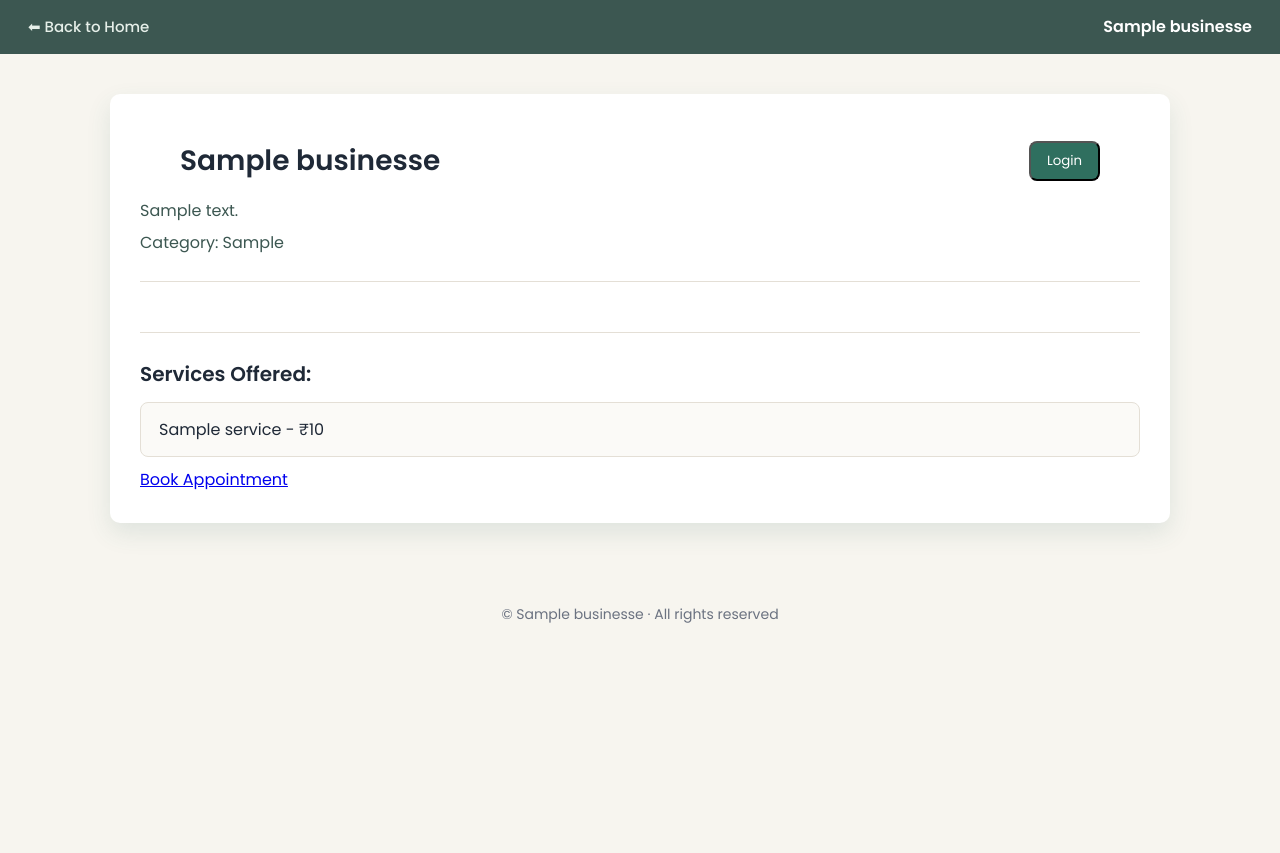
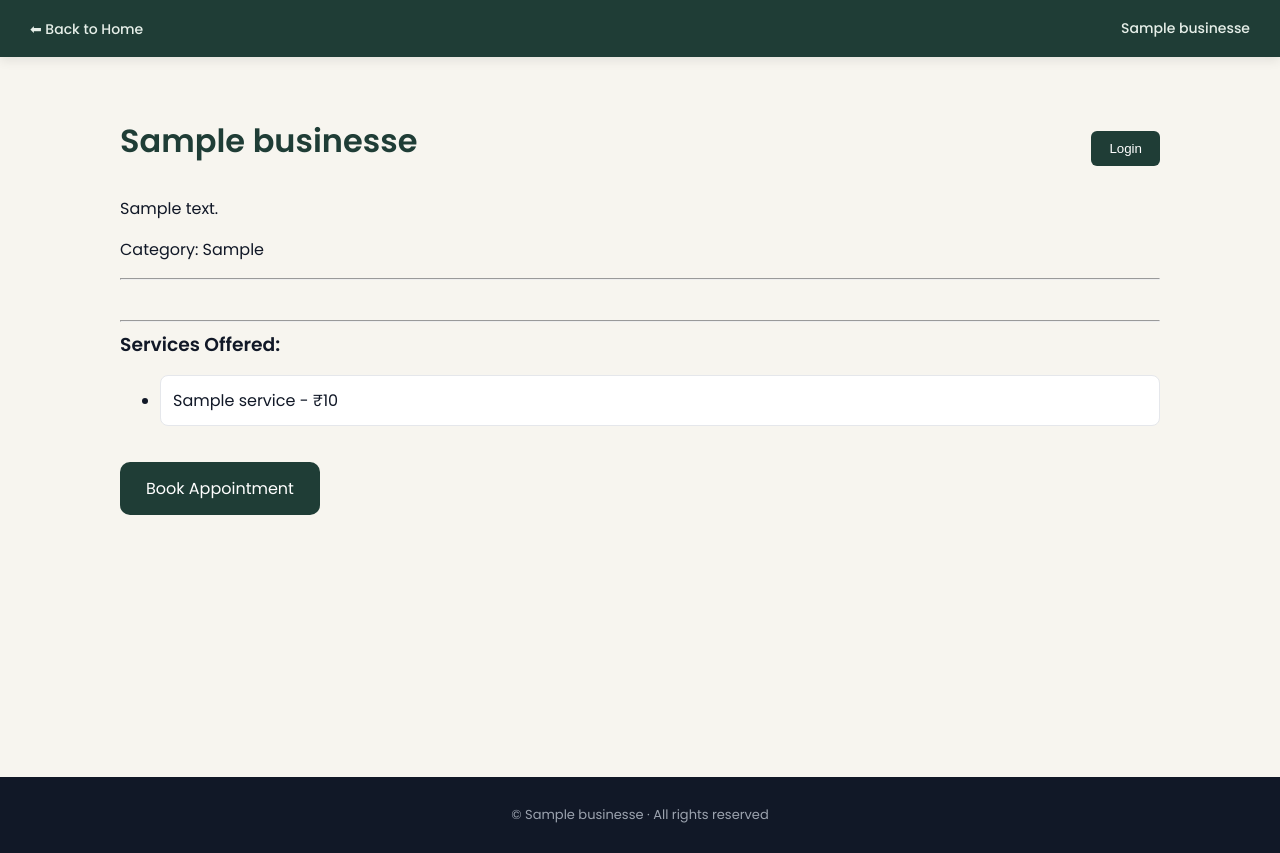
Before and after one commit to Amisha103/multi-tenant-appointment-saas, a Flask app: a page that uses app/templates/business/base.html in a window 1280 px wide. Before the commit the page ends 623 px from the top, so only its background shows below. Run offline with Flask 3, Linux system fonts and the light colour scheme; tables that the repository leaves empty hold one stand-in row (values such as "Sample post").

Commit message:
Landing page UI final Updated

```diff
--- a/app/static/css/business.css
+++ b/app/static/css/business.css
@@ -1,182 +1,183 @@
-* {
+/* ================= GLOBAL ================= */
+body {
     margin: 0;
-    padding: 0;
-    box-sizing: border-box;
-    font-family: "Poppins", sans-serif;
+    font-family: "Segoe UI", Arial, sans-serif;
+    background: #f7f5ef;
+    color: #111827;
 }
 
-body {
-    background-color: #f7f5ef; /* beige */
-    color: #1f2937;
-    line-height: 1.6;
+h1, h2, h3 {
+    margin: 0 0 15px;
 }
 
-/* NAVBAR */
-.business-navbar {
-    background: #3c5751; /* deep green */
-    color: #ffffff;
-    padding: 14px 28px;
+a {
+    text-decoration: none;
+    color: #1f3d36;
+}
+
+a:hover {
+    text-decoration: underline;
+}
+
+/* ================= NAVBAR ================= */
+.navbar {
+    background: #1f3d36;
+    color: white;
+    padding: 14px 30px;
     display: flex;
     justify-content: space-between;
     align-items: center;
 }
 
-.business-navbar .logo {
-    font-size: 15px;
-    font-weight: 500;
+.navbar a {
     color: #e6efe9;
-    text-decoration: none;
+    margin-left: 20px;
+    font-size: 14px;
 }
 
-.business-navbar .logo:hover {
-    text-decoration: underline;
+.navbar a:hover {
+    color: #6fae99;
 }
 
-.business-name {
-    font-weight: 600;
-    font-size: 16px;
+/* ================= CONTAINER ================= */
+.container {
+    max-width: 1100px;
+    margin: auto;
+    padding: 30px;
 }
 
-/* CONTAINER */
-.business-container {
-    max-width: 1100px;
-    margin: 40px auto;
-    padding: 0 20px;
+/* ================= BUTTON ================= */
+button {
+    background: #1f3d36;
+    color: white;
+    border: none;
+    padding: 10px 18px;
+    border-radius: 6px;
+    cursor: pointer;
+    transition: 0.2s;
 }
 
-/* MAIN CARD */
-.business-home {
-    background: #ffffff;
-    padding: 30px;
-    border-radius: 10px;
-    box-shadow: 0 10px 25px rgba(47,111,95,0.12);
+button:hover {
+    background: #162f2a;
 }
 
-.business-home h2 {
-    font-size: 28px;
-    font-weight: 600;
-    margin-bottom: 6px;
+/* ================= TABLE ================= */
+table {
+    width: 100%;
+    border-collapse: collapse;
+    background: white;
+    border-radius: 10px;
+    overflow: hidden;
+    margin-top: 15px;
+    box-shadow: 0 4px 12px rgba(0,0,0,0.05);
 }
 
-.business-home p {
-    color: #3c5751;
-    margin-bottom: 6px;
+table th {
+    background: #111827;
+    color: white;
+    padding: 14px;
+    border: 1px solid #374151;
 }
 
-.business-home hr {
-    margin: 25px 0;
-    border: none;
-    border-top: 1px solid #e4dfd6;
+table td {
+    padding: 14px;
+    border: 1px solid #e5e7eb;
 }
 
-/* GALLERY */
-.business-gallery {
-    display: flex;
-    flex-wrap: wrap;
-    gap: 15px;
-    justify-content: center;
-    margin-top: 20px;
-    display: grid;
-    grid-template-columns: repeat(auto-fit, minmax(220px, 1fr));
-    gap: 20px;
+table tr:nth-child(even) {
+    background: #f9fafb;
 }
 
-/* IMAGES */
-.business-img {
-    width: 250px;
-    height: 180px;
-    object-fit: cover;
-    border-radius: 10px;
-    box-shadow: 0 4px 10px rgba(47,111,95,0.15);
-    transition: transform 0.3s ease;
+table tr:hover {
+    background: #eef2ff;
 }
 
-.business-img:hover {
-    transform: scale(1.05);
+/* ================= FLASH ================= */
+.flash {
+    padding: 12px;
+    border-radius: 8px;
+    margin-bottom: 20px;
 }
 
-/* HEADER */
+.flash.success {
+    background: #dcfce7;
+    color: #166534;
+}
+
+.flash.error {
+    background: #fee2e2;
+    color: #991b1b;
+}
+
+/* ================= AUTH (LOGIN/SIGNUP) ================= */
+.auth-page {
+    height: 100vh;
+    display: flex;
+    justify-content: center;
+    align-items: center;
+}
+
+.auth-card {
+    background: white;
+    padding: 40px;
+    width: 360px;
+    border-radius: 12px;
+    border: 1px solid #e5e7eb;
+    box-shadow: 0 8px 25px rgba(0,0,0,0.08);
+    text-align: center;
+}
+
+.auth-form {
+    display: flex;
+    flex-direction: column;
+}
+
+.auth-form input {
+    padding: 12px;
+    margin: 10px 0;
+    border-radius: 8px;
+    border: 1px solid #ddd;
+}
+
+.auth-form input:focus {
+    border-color: #1f3d36;
+    outline: none;
+}
+
+/* ================= BUSINESS HOME ================= */
+.business-home {
+    max-width: 1100px;
+    margin: auto;
+    padding: 30px;
+}
+
 .business-header {
     display: flex;
     justify-content: space-between;
     align-items: center;
-    padding: 15px 40px;
 }
 
 .business-title {
-    font-size: 28px;
+    font-size: 32px;
     font-weight: bold;
-}
-
-/* BUTTONS */
-.auth-buttons {
-    display: flex;
-    gap: 10px;
-}
-
-.admin-btn {
-    padding: 8px 16px;
-    background-color: #2f6f5f;
-    color: white;
-    border-radius: 8px;
-    text-decoration: none;
-}
-
-.staff-btn {
-    padding: 8px 16px;
-    background-color: #6fae99;
-    color: white;
-    border-radius: 8px;
-    text-decoration: none;
-}
-
-/* Hover */
-.admin-btn:hover {
-    background-color: #56baa1;
-}
-
-.staff-btn:hover {
-    background-color: #5a9783;
-}
-
-/* IMAGE GRID */
-.business-images {
-    display: grid;
-    grid-template-columns: repeat(auto-fill, minmax(220px, 1fr));
-    gap: 16px;
-    margin-top: 15px;
-}
-
-.business-images img {
-    width: 100%;
-    height: 180px;
-    object-fit: cover;
-    border-radius: 8px;
-    border: 1px solid #e4dfd6;
-    transition: transform 0.3s ease;
-}
-
-.business-images img:hover {
-    transform: scale(1.03);
+    color: #1f3d36;
 }
 
 /* MODAL */
 .role-modal {
-    display: none;
     position: fixed;
-    top: 0;
-    left: 0;
     width: 100%;
     height: 100%;
     background: rgba(0,0,0,0.5);
+    display: none;
     justify-content: center;
     align-items: center;
 }
 
 .role-modal-content {
-    background: #ffffff;
-    padding: 30px;
-    border-radius: 8px;
+    background: white;
+    padding: 25px;
+    border-radius: 12px;
     text-align: center;
 }
 
@@ -184,114 +185,223 @@ body {
     display: block;
     margin: 10px 0;
     padding: 10px;
-    background: #0a2921;
-    color: white;
-    text-decoration: none;
-    border-radius: 5px;
+    background: #f3f4f6;
+    border-radius: 6px;
 }
 
-/* EXTRA SERVICES */
-.extra-service {
+.role-btn:hover {
+    background: #e5e7eb;
+}
+
+.close-btn {
+    margin-top: 10px;
+    background: #dc2626;
+}
+
+/* GALLERY */
+.business-gallery {
+    display: grid;
+    grid-template-columns: repeat(auto-fit, minmax(180px, 1fr));
+    gap: 15px;
+    margin: 20px 0;
+}
+
+.business-img {
+    width: 100%;
+    height: 150px;
+    object-fit: cover;
+    border-radius: 10px;
+}
+
+/* SERVICES */
+.service-item {
+    background: white;
+    padding: 12px;
+    border-radius: 8px;
+    border: 1px solid #e5e7eb;
+    margin-bottom: 10px;
+}
+
+/* ================= ADMIN PANEL ================= */
+.admin-container {
+    display: flex;
+    height: 100vh;
+}
+
+.sidebar {
+    width: 240px;
+    background: #111827;
+    color: white;
+    padding: 20px;
+    display: flex;
+    flex-direction: column;
+}
+
+.sidebar h2 {
+    margin-bottom: 30px;
+}
+
+.sidebar a {
+    color: #d1d5db;
+    padding: 10px;
+    border-radius: 6px;
+    margin-bottom: 5px;
+}
+
+.sidebar a:hover {
+    background: #1f2937;
+}
+
+.sidebar a:last-child {
+    margin-top: auto;
+    background: #dc2626;
+}
+
+.main-content {
+    flex: 1;
+    padding: 30px;
+    overflow-y: auto;
+}
+
+/* ================= CARDS ================= */
+.card {
+    background: white;
+    padding: 20px;
+    border-radius: 12px;
+    border: 1px solid #e5e7eb;
+    margin-bottom: 20px;
+}
+
+/* ================= STAFF PANEL ================= */
+.card.available {
+    border-left: 5px solid #6fae99;
+}
+
+.card.booked {
+    border-left: 5px solid #1f3d36;
+}
+
+.actions {
+    display: flex;
+    gap: 10px;
+}
+
+.update-btn {
+    background: #2563eb;
+}
+
+.delete-btn {
+    background: #dc2626;
+}
+
+/* ================= TOAST ================= */
+.toast {
+    position: fixed;
+    bottom: 20px;
+    right: 20px;
+    background: #1f3d36;
+    color: white;
+    padding: 12px 20px;
+    border-radius: 8px;
     display: none;
 }
 
-#viewAllBtn {
-    margin-top: 10px;
-    padding: 8px 14px;
-    border: none;
-    background: #37554d;
+/* ================= BOOK BUTTON ================= */
+.btn-book {
+    display: inline-block;
+    padding: 14px 26px;
+    background: #1f3d36;
     color: white;
-    border-radius: 6px;
-    cursor: pointer;
+    border-radius: 10px;
+    margin-top: 20px;
 }
 
-.close-btn {
-    margin-top: 15px;
-    padding: 8px 15px;
+/* ================= RESPONSIVE ================= */
+@media (max-width: 768px) {
+    .business-header {
+        flex-direction: column;
+        align-items: flex-start;
+    }
+
+    .navbar {
+        flex-direction: column;
+        gap: 10px;
+    }
+}
+/* ================= GLOBAL ================= */
+body {
+    margin: 0;
+    font-family: 'Poppins', sans-serif;
+    background: #f7f5ef;
+    color: #111827;
 }
 
-/* SERVICES LIST */
-.business-services h3 {
-    font-size: 20px;
-    font-weight: 600;
-    margin-bottom: 12px;
-}
+/* ================= NAVBAR ================= */
+.business-navbar {
+    background: #1f3d36;
+    color: white;
+    padding: 16px 30px;
 
-.business-services ul {
-    list-style: none;
-}
-
-.business-services li {
-    background: #fbfaf7;
-    padding: 14px 18px;
-    border-radius: 8px;
-    margin-bottom: 10px;
     display: flex;
     justify-content: space-between;
     align-items: center;
-    border: 1px solid #e4dfd6;
+
+    box-shadow: 0 4px 10px rgba(0,0,0,0.08);
 }
 
-.business-services li span {
+/* LEFT SIDE */
+.nav-left .logo {
+    color: #e6efe9;
+    text-decoration: none;
+    font-size: 14px;
     font-weight: 500;
+    transition: 0.2s;
 }
 
-/* LAST TEXT */
-.business-home p:last-child {
-    font-style: italic;
-    color: #6b7280;
+.nav-left .logo:hover {
+    color: #6fae99;
 }
 
-/* LOGIN OPTIONS */
-.login-options {
-    margin-top: 30px;
+/* RIGHT SIDE */
+.nav-right {
+    display: flex;
+    align-items: center;
 }
 
-.login-options h3 {
-    font-size: 20px;
-    margin-bottom: 10px;
+.business-name {
+    font-size: 14px;
+    font-weight: 500;
+    color: #e6efe9;
 }
 
-.login-options a {
-    display: inline-block;
-    margin-right: 12px;
-    padding: 10px 18px;
-    border-radius: 6px;
-    text-decoration: none;
-    font-weight: 500;
-    font-size: 14px;
-    background: #2f6f5f;
-    color: #ffffff;
-    transition: background 0.3s ease, transform 0.2s ease;
+/* ================= MAIN CONTAINER ================= */
+.business-container {
+    max-width: 1100px;
+    margin: auto;
+    padding: 30px 20px;
+    min-height: calc(100vh - 140px); /* keeps footer at bottom */
 }
 
-.login-options a:hover {
-    background: #24584b;
-    transform: translateY(-2px);
+/* ================= FOOTER ================= */
+.business-footer {
+    background: #111827;
+    color: #9ca3af;
+    text-align: center;
+    padding: 15px;
+    font-size: 13px;
 }
 
-/* FOOTER */
-.business-footer {
-    margin-top: 60px;
-    padding: 20px;
-    text-align: center;
-    font-size: 14px;
-    color: #6b7280;
-}
+/* ================= RESPONSIVE ================= */
+@media (max-width: 768px) {
 
-/* RESPONSIVE */
-@media (max-width: 768px) {
-    .business-home {
-        padding: 20px;
+    .business-navbar {
+        flex-direction: column;
+        gap: 10px;
+        text-align: center;
     }
 
-    .business-home h2 {
-        font-size: 24px;
+    .business-container {
+        padding: 20px 15px;
     }
 
-    .login-options a {
-        margin-bottom: 10px;
-        display: block;
-        width: fit-content;
-    }
 }
```
